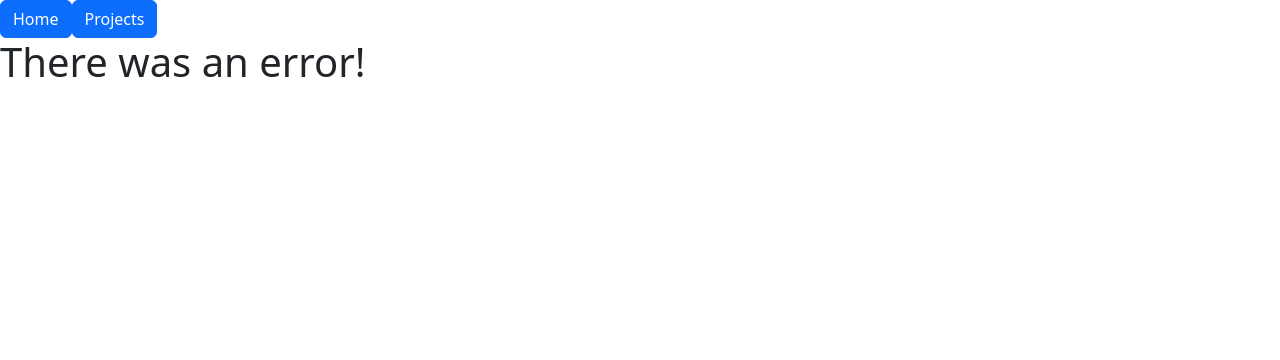
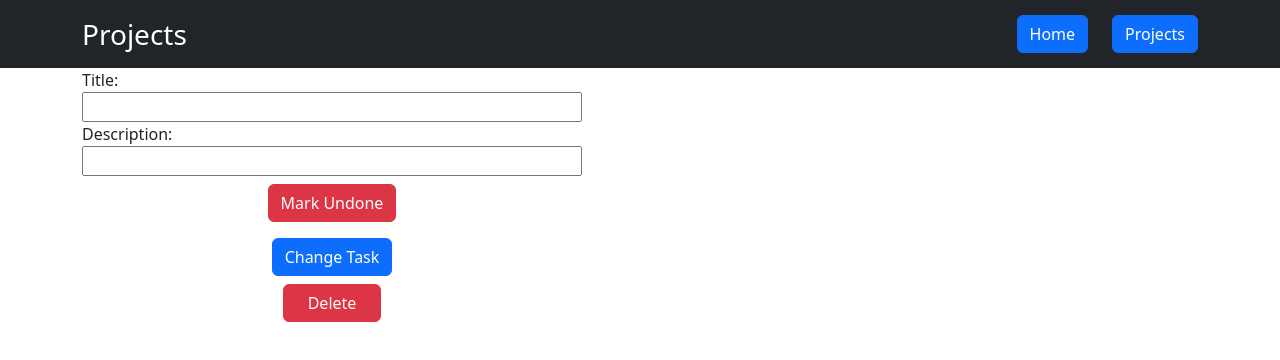
Before and after one commit to KissKrisz215/project-management-client, a React (Create React App) app: page /tasks/1 in a window 1280 px wide. Shown: the top 360 px of the page. Built offline with nearby package versions, Linux system fonts and the light colour scheme; no server answers.

Commit message:
Added Done Button for Tasks

```diff
--- a/src/App.js
+++ b/src/App.js
@@ -9,6 +9,7 @@ import { ProjectListPage } from './pages/ProjectListPage';
 import { ProjectDetailsPage } from './pages/ProjectDetailsPage';
 import { ErrorPage } from './pages/ErrorPage';
 import {EditProjectPage} from './pages/EditProjectPage';
+import { TasksDetailsPage } from './pages/TasksDetailsPage';
 
 function App() {
 
@@ -21,6 +22,7 @@ function App() {
       <Route path="/projects" element={<ProjectListPage/>}></Route>
       <Route path="/projects/:id" element={<ProjectDetailsPage />}></Route>
       <Route path="/projects/edit/:id" element={<EditProjectPage />}></Route>
+      <Route path="/tasks/:id" element={<TasksDetailsPage />}></Route>
       <Route path="*" element={<ErrorPage />}></Route>
     </Routes>
     </div>
--- a/src/components/AddProject.js
+++ b/src/components/AddProject.js
@@ -26,9 +26,9 @@ export function AddProject({getAllProjects}){
    <div className="d-flex justify-content-center">
     <form onSubmit={handleSubmit} className="d-flex flex-column w-500">
         <label htmlFor="title" className="fw-bold fs-5">Title:</label>
-        <input onChange={handleInputChange} type="text" id="title" name="title" />
+        <input onChange={handleInputChange} type="text" id="title" name="title" value={body.title} required />
         <label htmlFor="description" className="fw-bold fs-5">Description:</label>
-        <textarea  onChange={handleInputChange} name="description" id="description" cols="30" rows="10"></textarea>
+        <textarea  onChange={handleInputChange} name="description" id="description" cols="30" rows="10" value={body.description} required></textarea>
         <button type="submit" className="btn btn-primary my-3">Create Project</button>
     </form>
    </div>
--- a/src/components/AddTask.js
+++ b/src/components/AddTask.js
@@ -25,14 +25,14 @@ export function AddTask({project, getProject}){
     }
 
     return(
-        <>
-            <form onSubmit={handleSubmit}>
+        <div className="w-500 border p-5">
+            <form onSubmit={handleSubmit} className="text-center">
                 <label htmlFor="" className="fw-bold fs-5">Title:</label>
-                <input onChange={(e) => handleInputChange(e)} name="title" value={body.title} type="text" className="form-control" />
+                <input onChange={(e) => handleInputChange(e)} name="title" value={body.title} type="text" className="form-control" required />
                 <label htmlFor="" className="fw-bold fs-5">Description:</label>
-                <input onChange={(e) => handleInputChange(e)} type="text" value={body.description} className="form-control" name="description" />
-                <button type="submit">Add Task</button>
+                <input onChange={(e) => handleInputChange(e)} type="text" value={body.description} className="form-control" name="description" required />
+                <button type="submit" className="btn btn-primary my-3">Add Task</button>
             </form>
-        </>
+            </div>
     );
 }
--- a/src/components/Navbar.js
+++ b/src/components/Navbar.js
@@ -2,13 +2,22 @@ import { Link } from "react-router-dom";
 
 export function Navbar(){
     return(
-      <nav>
+      <div className="container-fluid bg-dark">
+      <div className="container">
+      <nav className="navbar navbar-expand">
+      <a href="" className="navbar-brand fs-3 fwb-old text-white">Projects</a>
+      <div className="collapse navbar-collapse justify-content-end d-flex">
+      <div className="navbar-nav gap-4">
         <Link to="/">
             <button className="btn btn-primary">Home</button>
         </Link>
         <Link to="/projects">
             <button className="btn btn-primary">Projects</button>
         </Link>
+        </div>
+        </div>
       </nav>
+      </div>
+      </div>
     );
 }
--- a/src/components/ProjectCard.js
+++ b/src/components/ProjectCard.js
@@ -5,8 +5,10 @@ export function ProjectCard({project}){
     const {_id, description, title} = project;
 
     return(
+        <div className="border py-2 w-500">
    <Link className="text-decoration-none text-dark" to={`/projects/${_id}`}>
     <h2>{title}</h2>
     </Link>
+    </div>
     );
 }
--- a/src/components/TaskCard.js
+++ b/src/components/TaskCard.js
@@ -1,11 +1,15 @@
+import { Link } from "react-router-dom";
+
 export function TaskCard({task}){
 
-    const {title, description} = task;
+    const {title, description, _id} = task;
 
     return(
-        <>
+        <Link to={`/tasks/${_id}`} className="text-decoration-none text-dark">
+        <div className="border w-500 my-2">
             <h2>{title}</h2>
             <p>{description}</p>
-        </>
+            </div>
+            </Link>
     );
 }
--- a/src/pages/ProjectDetailsPage.js
+++ b/src/pages/ProjectDetailsPage.js
@@ -28,7 +28,7 @@ export function ProjectDetailsPage(){
     }, [])
 
     return(
-       <div>
+       <div className="container d-flex flex-column align-items-center">
        {project && (
         <>
             <h1>{project.title}</h1>
@@ -40,9 +40,9 @@ export function ProjectDetailsPage(){
        {project && project.tasks.map((task) => (
         <TaskCard key={task._id} task={task} />
        ))}
-       <Link to="/projects"><button>Back to Projects</button></Link>
-       <Link to={`/projects/edit/${id}`}><button>Edit Project</button></Link>
-       <button onClick={deleteProject}>Delete Project</button>
+       <Link to="/projects"><button className="btn btn-primary">Back to Projects</button></Link>
+       <Link to={`/projects/edit/${id}`}><button className="btn btn-primary my-2">Edit Project</button></Link>
+       <button onClick={deleteProject} className="btn btn-primary">Delete Project</button>
        </div>
     );
 }
--- a/src/pages/ProjectListPage.js
+++ b/src/pages/ProjectListPage.js
@@ -21,7 +21,7 @@ export function ProjectListPage(){
     }, []);
 
     return(
-     <div className="ProjectListPage">
+     <div className="ProjectListPage d-flex flex-column align-items-center">
      <AddProject getAllProjects={getAllProjects} />
         {projects.map((project) => {
             return(
--- /dev/null
+++ b/src/pages/TasksDetailsPage.js
@@ -0,0 +1,72 @@
+import { useEffect, useState } from "react";
+import { useNavigate, useParams } from "react-router-dom";
+import axios from "axios";
+
+const API_URL = "http://localhost:5005";
+
+export function TasksDetailsPage(){
+
+    const {id} = useParams();
+    const [task,setTask] = useState({title: "", description: "", isDone: null});
+    const navigate = useNavigate();
+    console.log(task)
+
+    useEffect(() => {
+        getTask();
+    }, []);
+
+    const getTask = () => {
+        axios(`${API_URL}/api/tasks/${id}`)
+        .then((response) => {
+          const  {title, description, isDone} = response.data;
+            setTask({
+                title,
+                description,
+                isDone
+            })
+        })
+        .catch((err) => console.log(err));
+    }
+
+    const handleSubmit = (e) => {
+        e.preventDefault();
+        axios.put(`${API_URL}/api/tasks/${id}`, task)
+        .then((response) => console.log(response.data))
+        .catch((err) => console.log(err));
+    }
+
+    const handleInputChange = (e) => {
+        const {value, name} = e.target;
+        setTask((prevTask) => ({...prevTask, [name] : value}));
+    }
+
+    const toggleDone = () => {
+        setTask((prevTask) => ({ ...prevTask, isDone: !prevTask.isDone }));
+      };
+
+    const deleteTask = () => {
+        axios.delete(`${API_URL}/api/tasks/${id}`)
+        .then((response) => navigate(`/projects/`))
+        .catch((err) => console.log(err));
+    }
+
+    return(
+       <div className="container">
+        <form onSubmit={handleSubmit} className="w-500 d-flex flex-column">
+            <label htmlFor="">Title:</label>
+            <input onChange={handleInputChange} type="text" name="title" value={task.title} />
+            <label htmlFor="">Description:</label>
+            <input onChange={handleInputChange} type="text" name="description" id="" value={task.description} />
+            <div className="text-center my-2">
+            {task.isDone ? <button onClick={toggleDone} className="btn btn-success">Mark Done</button> : <button onClick={toggleDone} className="btn btn-danger">Mark Undone</button>}
+            </div>
+            <div className="text-center my-2">
+            <button type="submit" className="btn btn-primary ">Change Task</button>
+            </div>
+        </form>
+        <div className="w-500 text-center">
+        <button onClick={deleteTask} className="btn btn-danger px-4">Delete</button>
+        </div>
+       </div>
+    );
+}
```
